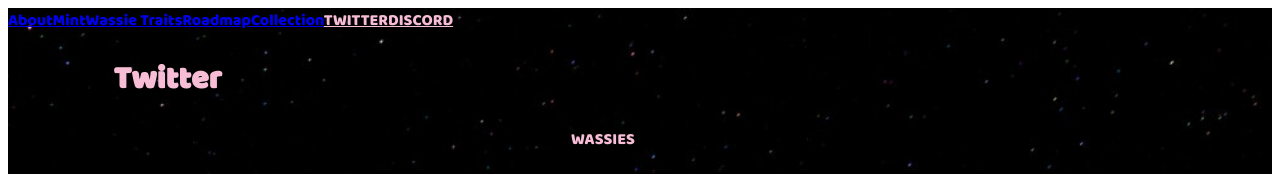
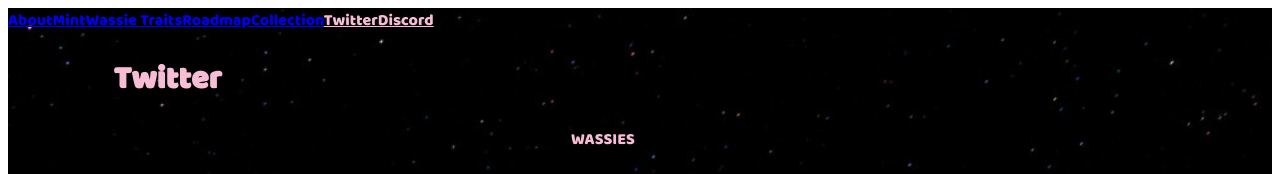
Before and after one commit to sp0oby/wassieswtf, a Next.js app: page / in a window 1280 px wide. Shown: the top 174 px of the page. Built offline with nearby package versions, Linux system fonts and the light colour scheme.

Commit message:
Update index.js

```diff
--- a/pages/index.js
+++ b/pages/index.js
@@ -33,8 +33,8 @@ export default function Home() {
               <a href="#traits" className="text-4xl text-white hover:text-white m-6">Wassie Traits</a>
               <a href="#roadmap" className="text-4xl text-white hover:text-white m-6">Roadmap</a>
               <a href="https://opensea.io/collection/wassieswtf" className="text-4xl text-white hover:text-white m-6">Collection</a>
-              <a href="https://twitter.com/wassieswtf" className="text-4xl  hover:text-white m-6 text-blau">TWITTER</a>
-              <a href="https://discord.gg/WKBSfPaU" className="text-4xl  hover:text-white m-6 text-blau">DISCORD</a>
+              <a href="https://twitter.com/wassieswtf" className="text-4xl  hover:text-white m-6 text-blau">Twitter</a>
+              <a href="https://discord.gg/WKBSfPaU" className="text-4xl  hover:text-white m-6 text-blau">Discord</a>
             </nav>
 
           </div>
```
